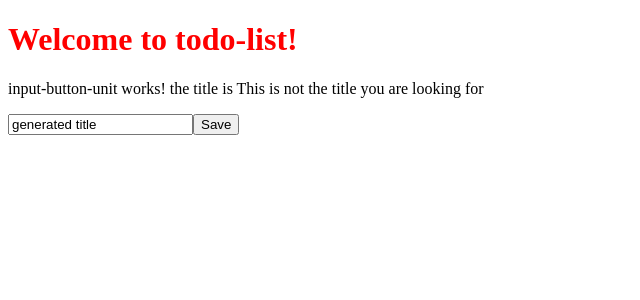
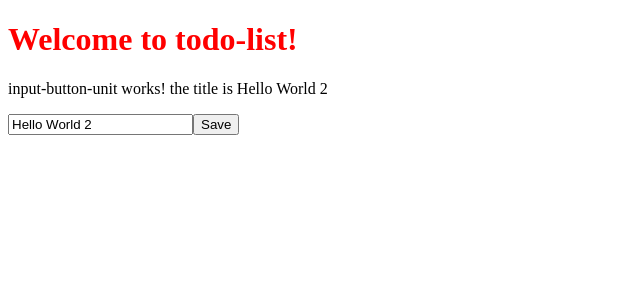
Before and after one commit to lilui/todo-list, an Angular app: page / in a window 1280 px wide. Shown: the top 300 px of the page, without its empty margins (0-640 px from the left). Built offline with nearby package versions, Linux system fonts and the light colour scheme.

Commit message:
chapter 7 event binding

```diff
--- a/src/app/input-button-unit/input-button-unit.component.html
+++ b/src/app/input-button-unit/input-button-unit.component.html
@@ -3,7 +3,7 @@
   the title is {{ title }}
 </p>
 
-<input [value]="generateTitle()">
-
+<input [value]="title"
+       (keyup.enter)="changeTitle($any($event.target).value)">
 
 <button>Save</button>
--- a/src/app/input-button-unit/input-button-unit.component.ts
+++ b/src/app/input-button-unit/input-button-unit.component.ts
@@ -9,16 +9,12 @@ export class InputButtonUnitComponent implements OnInit {
 
   title = 'Hello World 2';
 
-  generateTitle(): string {
-    return 'generated title';
-  }
-
   constructor() { }
 
   ngOnInit(): void {
-    setTimeout(() => {
-      this.title = 'This is not the title you are looking for';
-      }, 3000);
   }
 
+  changeTitle(newTitle: string){
+    this.title = newTitle;
+  }
 }
```
